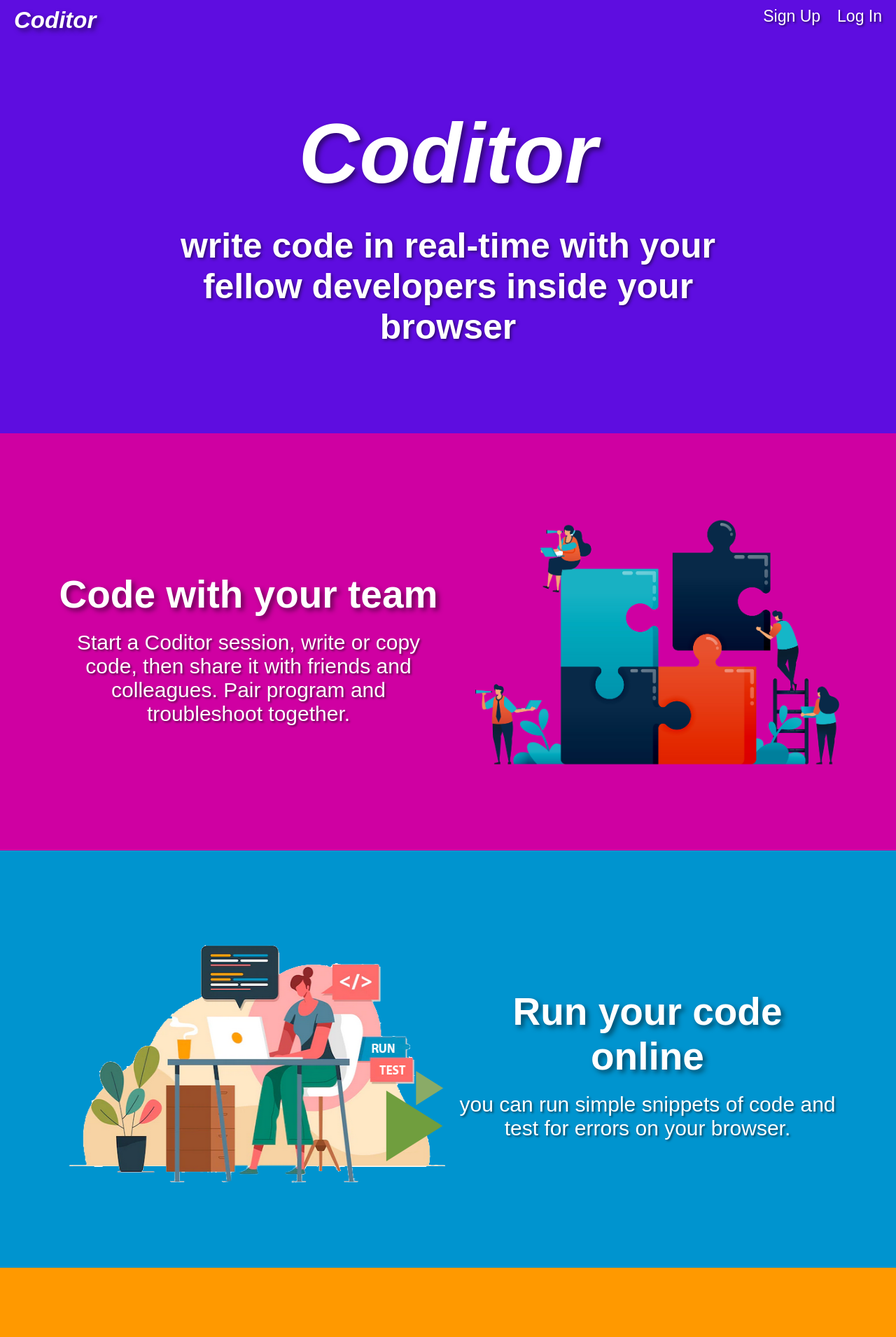
After one commit to MohammedGhaly/Coditor, a Flask app: template templates/landing.html in a window 1280 px wide. The commit adds this page. Shown: the top 1910 px of the page at 70% size. Run offline with Flask 3, Linux system fonts and the light colour scheme; the template is opened without the code that fills it, so the values that code supplies are empty.

Commit message:
landing page added

```diff
--- a/app.py
+++ b/app.py
@@ -146,7 +146,7 @@ def members():
 
 @app.route('/')
 def home():
-    return redirect(url_for("login"))
+    return render_template("landing.html")
 
 
 @app.route('/editor', methods=['GET', 'POST'])
--- /dev/null
+++ b/static/styles/landing.css
@@ -0,0 +1,297 @@
+header{
+    height: 50px;
+    background-color: rgb(94, 13, 224);
+    padding-top: 10px;
+    padding-left: 20px;
+}
+
+#header-coditor-logo {
+    font-size: 33px;
+    font-weight: 600;
+    text-shadow: 4px 4px 7px rgba(0, 0, 0, 0.5);
+    font-family: 'Oswald', sans-serif;
+    font-style: italic;
+    color: white;
+    text-decoration: none;
+}
+
+.span8 {
+    position: absolute;
+    display: inline-block;
+    right: 10px;
+}
+
+.login, .signup {
+    font-size: 23px;
+    font-weight: 300;
+    text-shadow: 2px 2px 3px rgba(0, 0, 0, 0.5);
+    font-family: 'Oswald', sans-serif;
+    color: white;
+    text-decoration: none;
+    margin: 10px;
+}
+
+.span4 {
+    display: inline-block;
+}
+
+body {
+    margin: 0px;
+}
+
+#container {
+    width: 0 auto;
+    height: 0 auto;
+    text-align: center;
+    background-color: white;
+}
+
+#title {
+    margin-top: 0px;
+    margin-bottom: 0px;
+    font-weight: 600;
+    font-size: 120px;
+    text-shadow: 4px 4px 7px rgba(0, 0, 0, 0.5);
+    font-family: 'Oswald', sans-serif;
+    font-style: italic;
+    color: white;
+}
+
+#title-2 {
+    display: inline-block;
+    width: 800px;
+    font-size: 50px;
+    text-shadow: 2px 2px 4px rgba(0, 0, 0, 0.5);
+    font-family: 'Oswald', sans-serif;
+    color: white;
+}
+
+.section {
+    height: 0 auto;
+    min-height: 300px;
+    padding-top:90px;
+    padding-bottom:90px;
+    text-align: center;
+}
+
+
+#div1 {
+    text-align: center;
+    background-color: rgb(94, 13, 224);
+}
+
+#div2 {
+    text-align: center;
+    background-color: rgb(207, 0, 162);
+}
+
+#div3 {
+    text-align: center;
+    background-color: rgb(0, 148, 207);
+}
+
+#div4 {
+    text-align: center;
+    background-color: rgb(255, 153, 0);
+}
+
+#div5 {
+    text-align: center;
+    background-color: rgb(20, 18, 43);
+}
+
+#div6 {
+    text-align: center;
+    background-color: rgb(221, 59, 80);
+}
+
+#div7 {
+    text-align: center;
+    background-color: rgb(41, 148, 77);
+}
+
+#sign-btn-a {
+    text-decoration: none;
+    color: white;
+}
+
+#sign-btn {
+    margin-left: 20px;
+    margin-right: 20px;
+    margin-top: 90px;
+    width: 130px;
+    height: 70px;
+    color: white;
+    background-color: rgb(1,135,110);
+    border-radius: 20px;
+    border-style: none;
+    border-width: 0px;
+    margin-left: 15px;
+    font-family: 'Oswald', sans-serif;
+    border-style: solid;
+    padding-top: 4px;
+    padding-bottom: 4px;
+    padding-left: 12px;
+    padding-right: 12px;
+    font-size: 28px;
+    cursor: pointer;
+    transition: all 0.15s;
+}
+
+#sign-btn:hover {
+    box-shadow: 3px 7px 9px #140b0115;
+    background-color: rgb(1, 117, 96);
+}
+
+.div5-gifs {
+    display: grid;
+    grid-template-columns: 1fr 1fr 1fr;
+    gap: 10px;
+    margin-top: 90px;
+}
+
+.column {
+    display: flex;
+    flex-direction: column;
+    align-items: center;
+}
+
+.gif {
+    width: 100%;
+}
+
+.link-gif {
+    height: 50px;
+    width: 50px;
+}
+
+.link-gif-img {
+    height: 50px;
+    width: 50px;
+}
+
+.gif-img {
+    width: 70%;
+    border-radius: 10px;
+}
+
+.language-title {
+    font-family: 'Oswald', sans-serif;
+    font-weight: 300;
+    color: white;
+    text-shadow: 3px 3px 3px rgba(0, 0, 0, 0.5);
+}
+
+.text-div, .image-div {
+    margin: 8px;
+    display: inline-block;
+    height: 400px;
+    width: 550px;
+    text-align: center;
+    vertical-align: top;
+}
+
+.text-div5 {
+    margin: 8px;
+    margin-bottom: 50px;
+    height: 100px;
+    width: 0 auto;
+    text-align: center;
+    vertical-align: top;
+}
+
+.div-title {
+    margin-top: 100px;
+    margin-bottom: 0px;
+    font-weight: 600;
+    font-size: 55px;
+    text-shadow: 4px 4px 7px rgba(0, 0, 0, 0.5);
+    font-family: 'Oswald', sans-serif;
+    color: white;
+}
+
+.div5-title {
+    margin-top: 0px;
+    margin-bottom: 0px;
+    font-weight: 600;
+    font-size: 55px;
+    text-shadow: 4px 4px 7px rgba(0, 0, 0, 0.5);
+    font-family: 'Oswald', sans-serif;
+    color: white;
+}
+
+.div-info {
+    margin-top: 20px;
+    margin-bottom: 0px;
+    font-weight: 300;
+    font-size: 30px;
+    text-shadow: 2px 2px 3px rgba(0, 0, 0, 0.5);
+    font-family: 'Oswald', sans-serif;
+    color: white;
+
+}
+
+#div6-title {
+    margin-top: 0px;
+}
+
+.image {
+    width: 580px;
+    height: 400px;
+}
+
+.image-s {
+    width: 500px;
+    height: 500px;
+}
+
+.image-div-s {
+    width: 500px;
+    height: 500px;
+    margin: 8px;
+    display: inline-block;
+    text-align: center;
+    vertical-align: top;
+}
+
+.about-section {
+    height: 0 auto;
+    min-height: 300px;
+    padding-top:90px;
+    padding-bottom:90px;
+}
+
+.about-info {
+    width: 86%;
+    margin-top: 20px;
+    margin-bottom: 0px;
+    font-weight: 300;
+    font-size: 30px;
+    text-shadow: 2px 2px 3px rgba(0, 0, 0, 0.5);
+    font-family: 'Oswald', sans-serif;
+    color: white;
+    text-align: center;
+}
+
+.about-div {
+    display: flex;
+    align-items: center;
+    justify-content: center;
+}
+
+#links-div {
+    display: grid;
+    grid-template-columns: 1fr 1fr 1fr;
+    gap: 10px;
+    margin-top: 30px;
+    width: 50%;
+
+}
+
+#grid-container {
+    margin-top: 30px;
+    height: 0 auto;
+    display: flex;
+    justify-content: center;
+    align-items: center;
+}
--- /dev/null
+++ b/templates/landing.html
@@ -0,0 +1,212 @@
+<!DOCTYPE html>
+<html lang="en">
+  <head>
+    <meta charset="UTF-8" />
+    <meta name="viewport" content="width=device-width, initial-scale=1.0" />
+    <link
+      rel="stylesheet"
+      href="{{ url_for('static', filename='styles/landing.css') }}"
+    />
+    <title>Coditor</title>
+    <link
+      rel="icon"
+      type="image/png"
+      href="{{ url_for('static', filename='styles/images/coditor_logo.png') }}"
+    />
+  </head>
+  <body>
+    <header class="header">
+      <div class="span4">
+        <a id="header-coditor-logo" href="/">Coditor</a>
+      </div>
+      <div class="span8">
+        <a class="login" href="{{url_for('signup')}}">Sign Up</a>
+        <a class="signup" href="{{url_for('login')}}">Log In</a>
+      </div>
+    </header>
+
+    <div id="container">
+      <div class="section" id="div1">
+        <h1 id="title">Coditor</h1>
+        <h1 id="title-2">
+          write code in real-time with your fellow developers inside your
+          browser
+        </h1>
+      </div>
+      <div class="section" id="div2">
+        <div class="text-div">
+          <h1 class="div-title">Code with your team</h1>
+          <p class="div-info">
+            Start a Coditor session, write or copy code, then share it with
+            friends and colleagues. Pair program and troubleshoot together.
+          </p>
+        </div>
+        <div class="image-div">
+          <img
+            class="image"
+            src="{{ url_for('static', filename='styles/images/collaboration.png') }}"
+          />
+        </div>
+      </div>
+
+      <div class="section" id="div3">
+        <div class="image-div">
+          <img
+            class="image"
+            src="{{ url_for('static', filename='styles/images/code__run.png') }}"
+          />
+        </div>
+        <div class="text-div">
+          <h1 class="div-title">Run your code online</h1>
+          <p class="div-info">
+            you can run simple snippets of code and test for errors on your
+            browser.
+          </p>
+        </div>
+      </div>
+
+      <div class="section" id="div4">
+        <div class="text-div">
+          <h1 class="div-title">Code with your favourite language</h1>
+          <p class="div-info">
+            you can write and test with different programming languages.
+            currently supporting Python, JS and C languages.
+          </p>
+        </div>
+        <div class="image-div-s">
+          <img
+            class="image-s"
+            src="{{ url_for('static', filename='styles/images/multi__languages.png') }}"
+          />
+        </div>
+      </div>
+
+      <div class="section" id="div5">
+        <div class="text-div5">
+          <h1 class="div5-title">Choose your programming language</h1>
+          <p class="div-info">
+            Coditor supports syntax highlighting of supported programming
+            languages
+          </p>
+        </div>
+
+        <div class="div5-gifs">
+          <div class="column">
+            <h1 class="language-title">Python</h1>
+            <div class="gif">
+              <img
+                class="gif-img"
+                src="{{ url_for('static', filename='styles/images/python.gif') }}"
+                alt="python GIF"
+              />
+            </div>
+          </div>
+          <div class="column">
+            <h1 class="language-title">C</h1>
+            <div class="gif">
+              <img
+                class="gif-img"
+                src="{{ url_for('static', filename='styles/images/C.gif') }}"
+                alt="C GIF"
+              />
+            </div>
+          </div>
+          <div class="column">
+            <h1 class="language-title">Javascript</h1>
+            <div class="gif">
+              <img
+                class="gif-img"
+                src="{{ url_for('static', filename='styles/images/JS.gif') }}"
+                alt="JS GIF"
+              />
+            </div>
+          </div>
+        </div>
+      </div>
+
+      <div class="section" id="div6">
+        <h1 class="div-title" id="div6-title">Join Coditor now</h1>
+        <p class="div-info">what are you waiting for...</p>
+        <button id="sign-btn">
+          <a id="sign-btn-a" href="{{url_for('login')}}">Login</a>
+        </button>
+        <button id="sign-btn">
+          <a id="sign-btn-a" href="{{url_for('signup')}}">Sign up</a>
+        </button>
+      </div>
+
+      <div class="about-section" id="div7">
+        <h1 class="div5-title">About</h1>
+        <div class="about-div">
+          <p class="about-info">
+            The inspiration for Coditor project arose from my own experiences as
+            a budding programmer. I vividly recall countless instances when I
+            wished I could collaborate with friends or mentors in real-time,
+            working on code together, and receiving immediate feedback. This
+            desire for seamless collaboration and the excitement of witnessing
+            code come to life instantly motivated me to embark on this journey.
+            I wanted to create a platform that fosters learning, creativity, and
+            teamwork, offering a space where coding enthusiasts from across the
+            globe could connect, code together, and bring their ideas to
+            fruition in real-time. This project is a manifestation of my passion
+            for coding and my desire to make collaborative coding accessible to
+            all. This project was developed as apart of
+            <a href="https://www.alxafrica.com/" style="color: white"
+              >ALX Software Engineering program.</a
+            ><br />
+            <a
+              style="color: white"
+              href="https://github.com/MohammedGhaly/Coditor"
+              >project github repository</a
+            >
+          </p>
+        </div>
+        <div id="grid-container">
+          <div id="links-div">
+            <div class="column">
+              <div class="link-gif">
+                <a target="_blank" href="https://github.com/MohammedGhaly">
+                  <img
+                    class="link-gif-img"
+                    src="{{ url_for('static', filename='styles/images/github.png') }}"
+                    alt="GIF 1"
+                  />
+                </a>
+              </div>
+            </div>
+
+            <div class="column">
+              <div class="link-gif">
+                <a
+                  target="_blank"
+                  href="https://www.linkedin.com/in/mohammed-ghaly-16a401150/"
+                >
+                  <img
+                    class="link-gif-img"
+                    src="{{ url_for('static', filename='styles/images/linkedin.png') }}"
+                    alt="GIF 1"
+                  />
+                </a>
+              </div>
+            </div>
+
+            <div class="column">
+              <div class="link-gif">
+                <a
+                  target="_blank"
+                  href="https://x.com/XXXGhalytacion?t=MBWq2xW4G_hUytgPAly_sw&s=08"
+                >
+                  <img
+                    class="link-gif-img"
+                    src="{{ url_for('static', filename='styles/images/x.png') }}"
+                    alt="GIF 1"
+                  />
+                </a>
+              </div>
+            </div>
+          </div>
+        </div>
+      </div>
+    </div>
+  </body>
+</html>
```
Also changed, not shown: templates/editor.html (+6 -1 lines), templates/login.html (+9 -2 lines), templates/signup.html (+6 -1 lines), app.sqlite (deleted), static/styles/images/code__run.png (added), static/styles/images/coditor_logo.png (added), static/styles/images/collaboration.png (added), static/styles/images/github.png (added), static/styles/images/linkedin.png (added), static/styles/images/multi__languages.png (added), static/styles/images/x.png (added), 3 other files.
